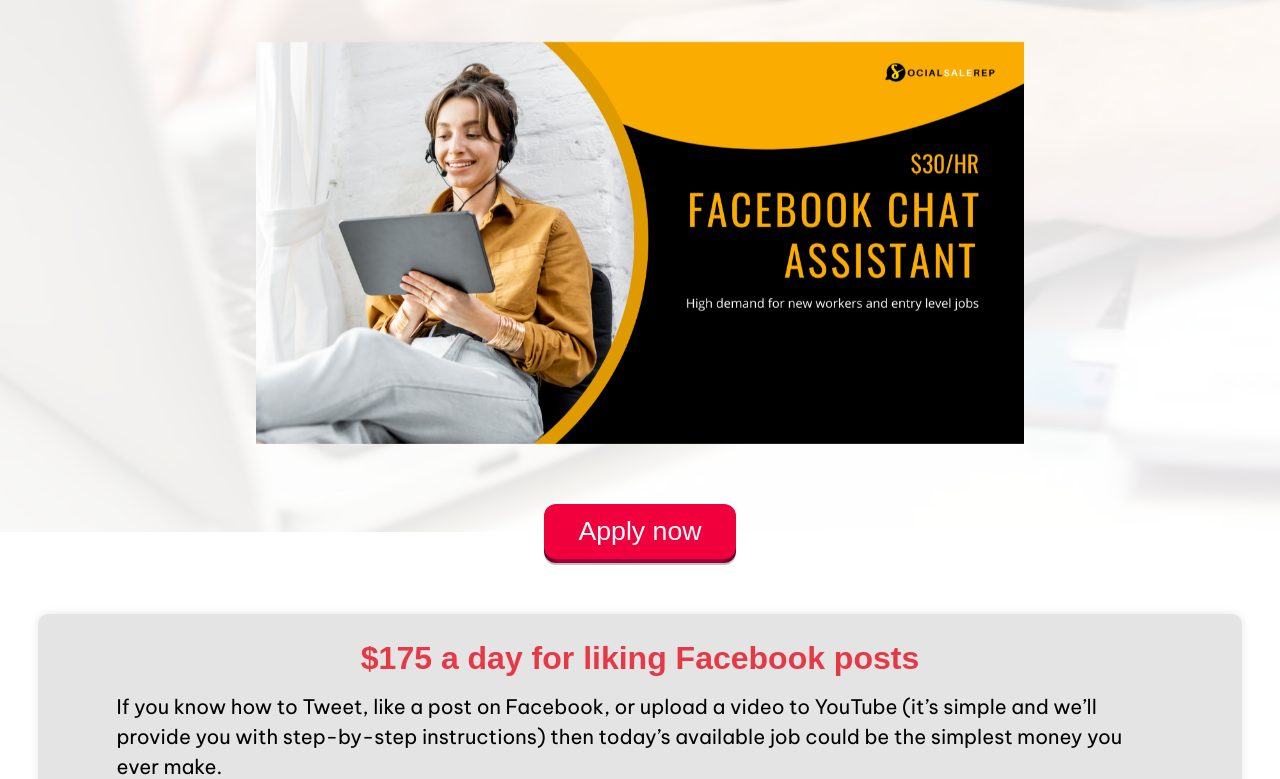
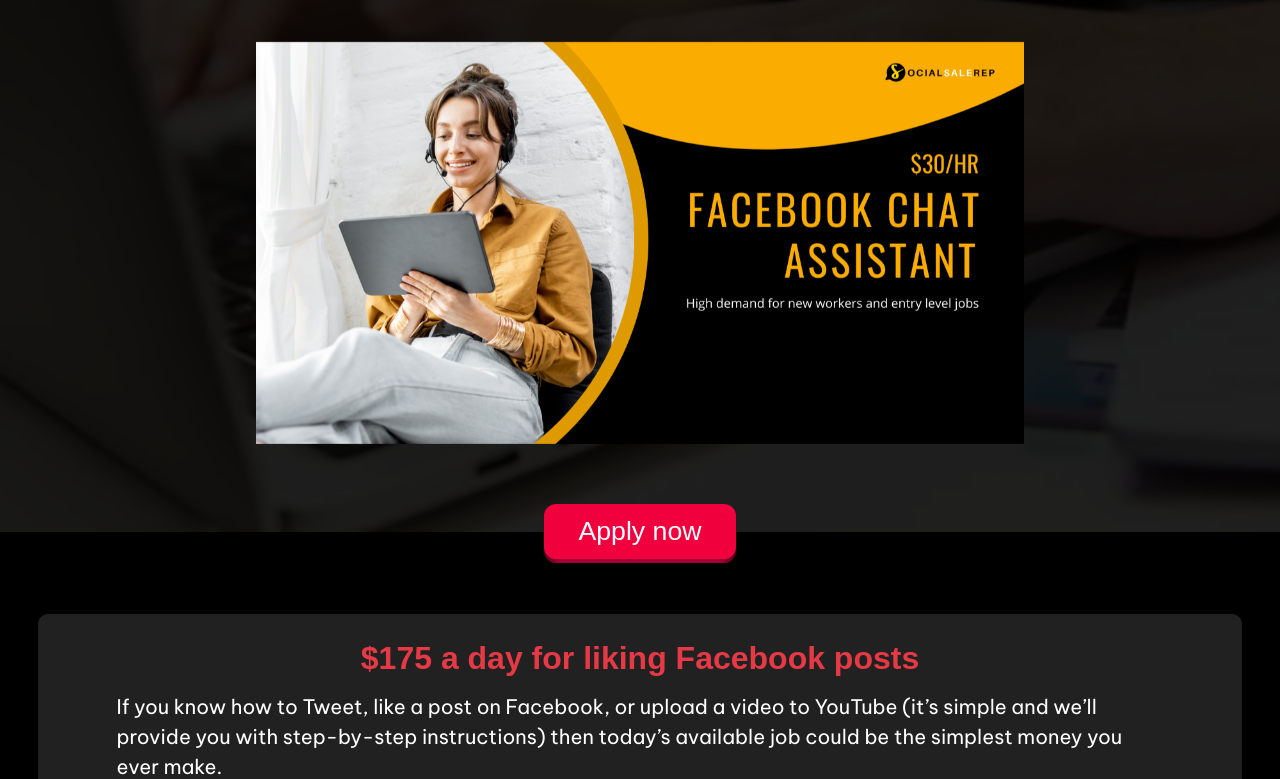
Before and after one commit to Deepesh013/Socialsalerep, a plain HTML site: page index.html in a window 1280 px wide. Shown: the part 268-1047 px from the top of the page. Drawn offline with Linux system fonts and the light colour scheme; a web font is replaced by a local one.

Commit message:
Update index.html

```diff
--- a/index.html
+++ b/index.html
@@ -802,6 +802,13 @@
     const body = document.body; // Reference to the body element
     const aboutSection = document.querySelector(".about"); // Reference to the "About" section
 
+    // Set dark mode as default
+    switchInput.checked = true;
+    body.classList.add("dark-mode");
+    aboutSection.classList.add("dark-mode"); // Apply dark mode styles to "About" section
+    sunIcon.style.display = "none";
+    moonIcon.style.display = "inline-block";
+
     switchInput.addEventListener("change", function () {
         if (this.checked) {
             // Dark mode
```
Lines whose indentation alone changed are shown as unchanged.
